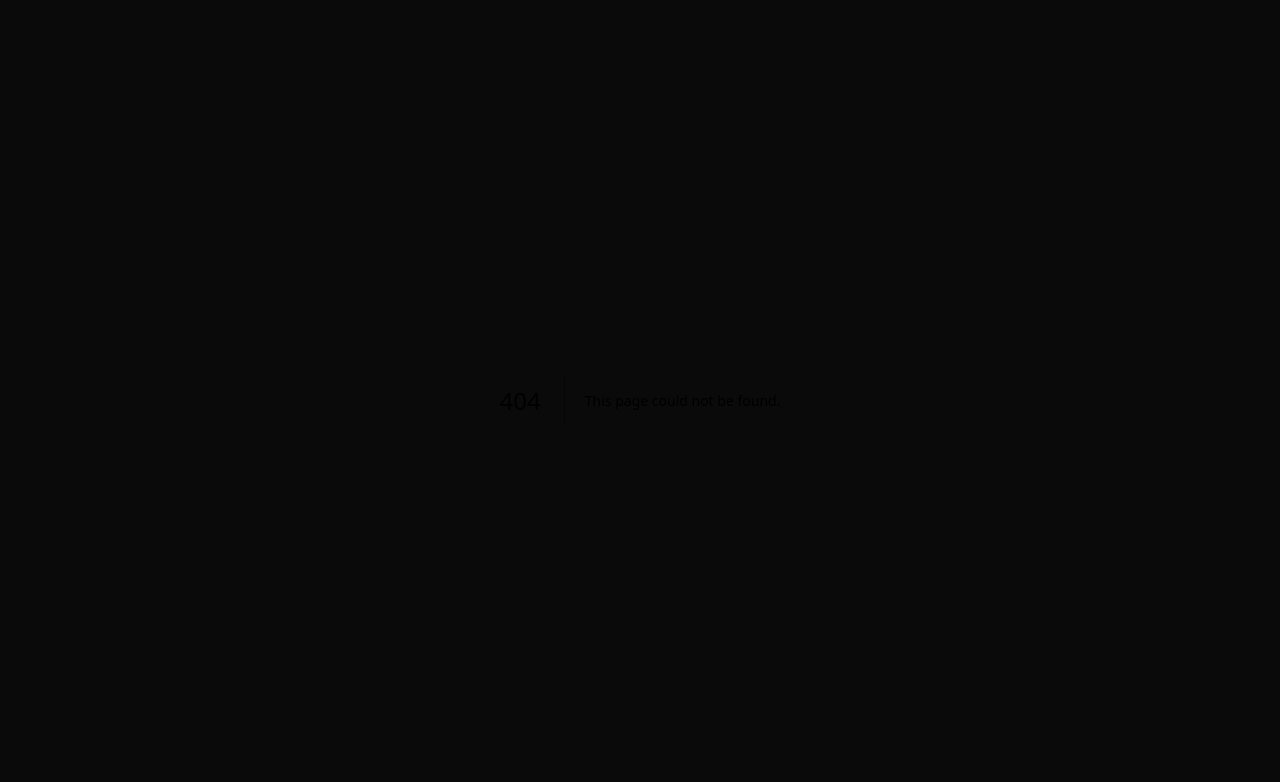
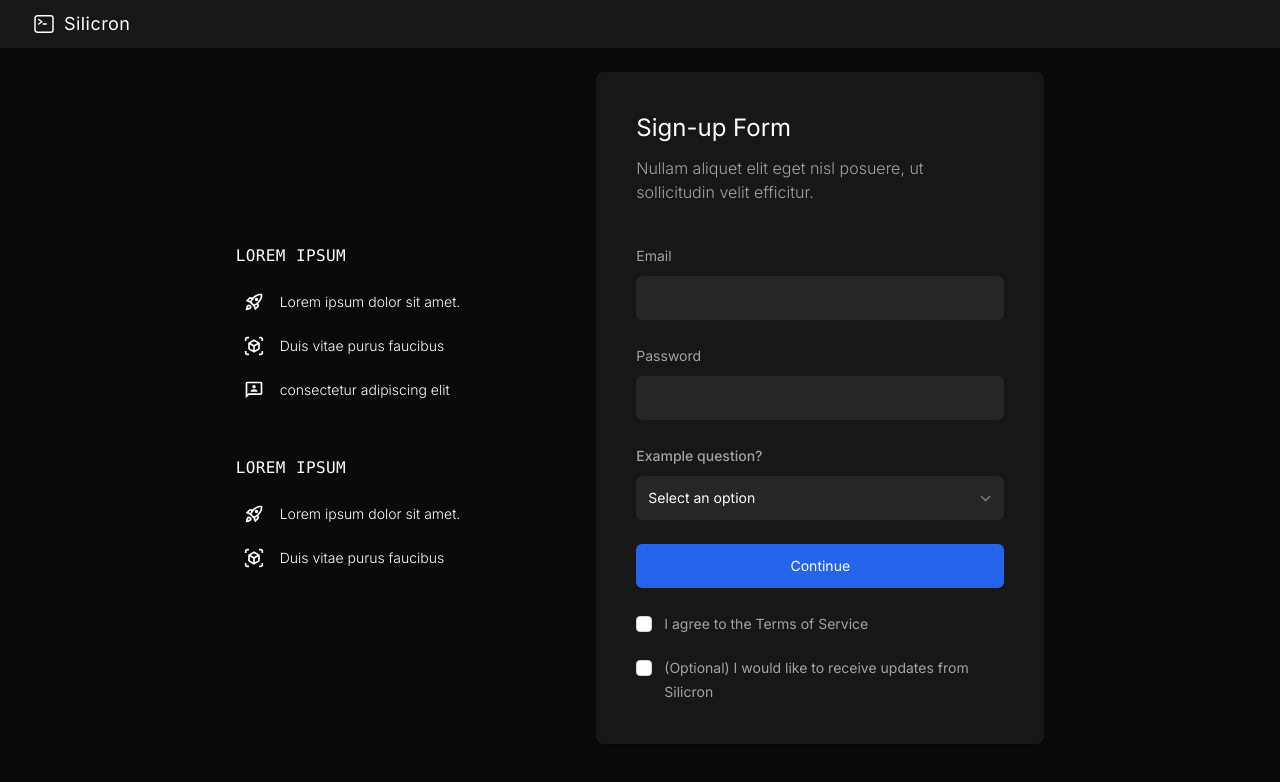
Before and after one commit to michaelliangau/ai, a Next.js app in the folder frontend/: page /signup in a window 1280 px wide. Before the commit this address had no page. Shown: the top 782 px of the page. Built offline with nearby package versions, Linux system fonts and the light colour scheme.

Commit message:
Create sign-up page

```diff
--- /dev/null
+++ b/frontend/app/signup/layout.tsx
@@ -0,0 +1,27 @@
+import Header from "@/components/header";
+import { CommandLineIcon } from "@heroicons/react/24/outline";
+import Link from "next/link";
+
+export const metadata = {
+  title: "Silicron",
+};
+
+interface SignupLayoutProps {
+  children: React.ReactNode;
+}
+
+export default function SignupLayout({ children }: SignupLayoutProps) {
+  return (
+    <div className="bg-neutral-950">
+      <div className="flex sticky justify-between align-baseline box-border h-12 z-10 shrink-0 top-0 bg-neutral-900">
+        <Link href={"/"} className="flex pl-8 lg:flex-1 items-center">
+          {/* <div className="flex pl-8 lg:flex-1 items-center"> */}
+          <CommandLineIcon className="h-6 w-6 text-white mr-2 stroke-1.5" />
+          <h1 className="text-white text-lg tracking-wide">Silicron</h1>
+          {/* </div> */}
+        </Link>
+      </div>
+      {children}
+    </div>
+  );
+}
--- /dev/null
+++ b/frontend/app/signup/page.tsx
@@ -0,0 +1,206 @@
+import {
+  MdOutlineRocketLaunch,
+  MdOutlineViewInAr,
+  MdOutline3P,
+} from "react-icons/md";
+
+export default function Signup() {
+  return (
+    <div className="block box-border flex-grow">
+      <form
+        action=""
+        className="flex md:flex-col items-center justify-center h-full p-6"
+      >
+        <div className="flex items-center box-border">
+          <div
+            id="left-side info"
+            className="hidden md:flex md:flex-col items-start mr-32"
+          >
+            <div className="flex flex-col items-start mb-10 text-white">
+              <span className="mb-4 uppercase font-mono tracking-wide">
+                Lorem Ipsum
+              </span>
+              <div className="flex flex-col items-start">
+                <div className="flex items-center p-2 mb-2">
+                  <MdOutlineRocketLaunch className="h-5 w-5 mr-4" />
+                  <span className="font-light text-sm">
+                    Lorem ipsum dolor sit amet.
+                  </span>
+                </div>
+                <div className="flex items-center p-2 mb-2">
+                  <MdOutlineViewInAr className="h-5 w-5 mr-4" />
+                  <span className="font-light text-sm">
+                    Duis vitae purus faucibus
+                  </span>
+                </div>
+                <div className="flex items-center p-2 mb-2">
+                  <MdOutline3P className="h-5 w-5 mr-4" />
+                  <span className="font-light text-sm">
+                    consectetur adipiscing elit
+                  </span>
+                </div>
+              </div>
+            </div>
+            <div className="flex flex-col items-start text-white">
+              <span className="mb-4 uppercase font-mono tracking-wide">
+                Lorem Ipsum
+              </span>
+              <div className="flex flex-col items-start">
+                <div className="flex items-center p-2 mb-2">
+                  <MdOutlineRocketLaunch className="h-5 w-5 mr-4" />
+                  <span className="font-light text-sm">
+                    Lorem ipsum dolor sit amet.
+                  </span>
+                </div>
+                <div className="flex items-center p-2 mb-2">
+                  <MdOutlineViewInAr className="h-5 w-5 mr-4" />
+                  <span className="font-light text-sm">
+                    Duis vitae purus faucibus
+                  </span>
+                </div>
+              </div>
+            </div>
+          </div>
+          <section id="right-side form" className="flex flex-col max-w-md mr-0">
+            <div className="block box-border align-baseline mb-3 p-10 bg-neutral-900 rounded-lg shadow">
+              <header className="flex flex-col mb-10">
+                <h1 className="text-2xl text-white mb-3">Sign-up Form</h1>
+                <span className="text-neutral-400 font-light">
+                  Nullam aliquet elit eget nisl posuere, ut sollicitudin velit
+                  efficitur.
+                </span>
+              </header>
+              <div className="flex flex-col">
+                <div className="flex flex-col w-full mb-6">
+                  <label
+                    htmlFor="email"
+                    className="block text-sm leading-6 text-neutral-400"
+                  >
+                    Email
+                  </label>
+                  <div className="mt-2">
+                    <input
+                      type="email"
+                      name="email"
+                      id="email"
+                      className="block w-full rounded-md border-0 py-2.5 text-white bg-neutral-800 focus:ring-2 focus:ring-inset focus:ring-neutral-500 sm:text-sm sm:leading-6"
+                    />
+                  </div>
+                </div>
+                <div className="flex flex-col w-full mb-6">
+                  <label
+                    htmlFor="password"
+                    className="block text-sm leading-6 text-neutral-400"
+                  >
+                    Password
+                  </label>
+                  <div className="mt-2">
+                    <input
+                      type="password"
+                      name="password"
+                      id="password"
+                      className="block w-full rounded-md border-0 py-2.5 text-white bg-neutral-800 focus:ring-2 focus:ring-inset focus:ring-neutral-500 sm:text-sm sm:leading-6"
+                    />
+                  </div>
+                </div>
+                <div className="flex flex-col w-full mb-6">
+                  <label
+                    htmlFor="example-1"
+                    className="block text-sm font-medium leading-6 text-neutral-400"
+                  >
+                    Example question?
+                  </label>
+                  <select
+                    id="example-1"
+                    name="example-1"
+                    className="mt-2 block w-full rounded-md border-0 py-2.5 pl-3 pr-10 text-white bg-neutral-800 focus:ring-2 focus:ring-neutral-500 sm:text-sm sm:leading-6 placeholder:text-neutral-400"
+                    defaultValue={""}
+                    placeholder="Select an option"
+                  >
+                    <option value={""} disabled>
+                      Select an option
+                    </option>
+                    <option>Option 1</option>
+                    <option>Option 2</option>
+                    <option>Option 3</option>
+                  </select>
+                </div>
+                {/* <div className="flex flex-col w-full mb-6">
+                  <label
+                    htmlFor="example-1"
+                    className="block text-sm font-medium leading-6 text-neutral-400"
+                  >
+                    Question 2
+                  </label>
+                  <select
+                    id="example-2"
+                    name="example-2"
+                    className="mt-2 block w-full rounded-md border-0 py-2.5 pl-3 pr-10 text-white bg-neutral-800 focus:ring-2 focus:ring-neutral-500 sm:text-sm sm:leading-6 placeholder:text-neutral-400"
+                    defaultValue={""}
+                  >
+                    <option value={""} disabled>
+                      Select an option
+                    </option>
+                    <option>Option 1</option>
+                    <option>Option 2</option>
+                    <option>Option 3</option>
+                  </select>
+                </div> */}
+                <button
+                  type="submit"
+                  className="flex w-full justify-center mb-6 rounded-md bg-blue-600 px-3 py-2.5 text-sm leading-6 text-white shadow-sm hover:bg-blue-500 focus-visible:outline focus-visible:outline-2 focus-visible:outline-offset-2 focus-visible:outline-blue-600"
+                >
+                  Continue
+                </button>
+                <fieldset>
+                  <legend className="sr-only">Terms of service</legend>
+                  <div className="space-y-5">
+                    <div className="relative flex items-start">
+                      <div className="flex h-6 items-center">
+                        <input
+                          id="comments"
+                          aria-describedby="comments-description"
+                          name="comments"
+                          type="checkbox"
+                          className="h-4 w-4 rounded border-gray-300 text-blue-600 focus:ring-blue-600"
+                        />
+                      </div>
+                      <div className="ml-3 text-sm leading-6">
+                        <span
+                          id="comments-description"
+                          className="text-neutral-400"
+                        >
+                          I agree to the Terms of Service
+                        </span>
+                      </div>
+                    </div>
+                    <div className="relative flex items-start">
+                      <div className="flex h-6 items-center">
+                        <input
+                          id="candidates"
+                          aria-describedby="candidates-description"
+                          name="candidates"
+                          type="checkbox"
+                          className="h-4 w-4 rounded border-gray-300 text-blue-600 focus:ring-blue-600"
+                        />
+                      </div>
+                      <div className="ml-3 text-sm leading-6">
+                        <span
+                          id="candidates-description"
+                          className="text-neutral-400"
+                        >
+                          (Optional) I would like to receive updates from
+                          Silicron
+                        </span>
+                      </div>
+                    </div>
+                  </div>
+                </fieldset>
+              </div>
+            </div>
+          </section>
+        </div>
+      </form>
+    </div>
+  );
+}
--- a/frontend/components/hero.tsx
+++ b/frontend/components/hero.tsx
@@ -38,10 +38,10 @@ export default function Hero() {
                 Get started
               </Link>
               <Link
-                href="#"
+                href="/signup"
                 className="text-sm font-medium leading-6 text-white"
               >
-                Learn more <span aria-hidden="true">→</span>
+                Sign up <span aria-hidden="true">→</span>
               </Link>
             </div>
           </div>
```
